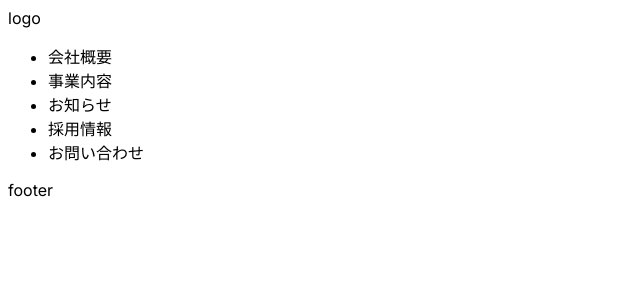
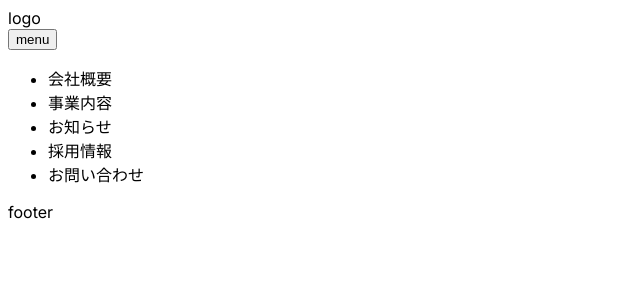
Before and after one commit to chanhoku/arsporter, a Next.js app: page / in a window 1280 px wide. Shown: the top 300 px of the page, without its empty margins (0-640 px from the left). Built offline with nearby package versions, Linux system fonts and the light colour scheme.

Commit message:
Update nav.tsx
fix drower position

```diff
--- a/src/app/components/nav.tsx
+++ b/src/app/components/nav.tsx
@@ -1,18 +1,51 @@
 "use client";
 import { flex } from "styled-system/patterns";
 import { css } from "styled-system/css";
+import { useState } from "react";
 
 export default function Nav() {
+  const [navIsOpen, setNavIsOpen] = useState(false);
+  const toggleNav = () => {
+    setNavIsOpen((prev) => !prev);
+  };
   return (
     <nav>
+      <button
+        className={css({
+          position: "relative",
+          zIndex: "200",
+          color: navIsOpen ? "#fff" : "#333",
+          md: { display: "none", color: "#333" },
+        })}
+        onClick={toggleNav}
+      >
+        menu
+      </button>
       <ul
-        className={flex({
-          flexDirection: "column",
-          gap: "0 10px",
+        className={css({
+          display: "grid",
+          gap: "40px",
+          placeContent: "center",
+          textAlign: "center",
+          position: "fixed",
+          zIndex: "100",
+          bg: "rgba(0,0,0,0.8)",
+          color: "white",
+          inset: "0 -100% 0 100%",
+          transition: "transform 0.8s",
+          transform: navIsOpen ? "translateX(-100%)" : "translateX(0%)",
           "& li": {
             p: "5px",
           },
-          lg: { flexDirection: "row" },
+          md: {
+            display: "flex",
+            gap: "20px",
+            position: "relative",
+            inset: "0 0 0 0",
+            bg: "none",
+            color: "#333",
+            flexDirection: "row",
+          },
         })}
       >
         <li>会社概要</li>
```
